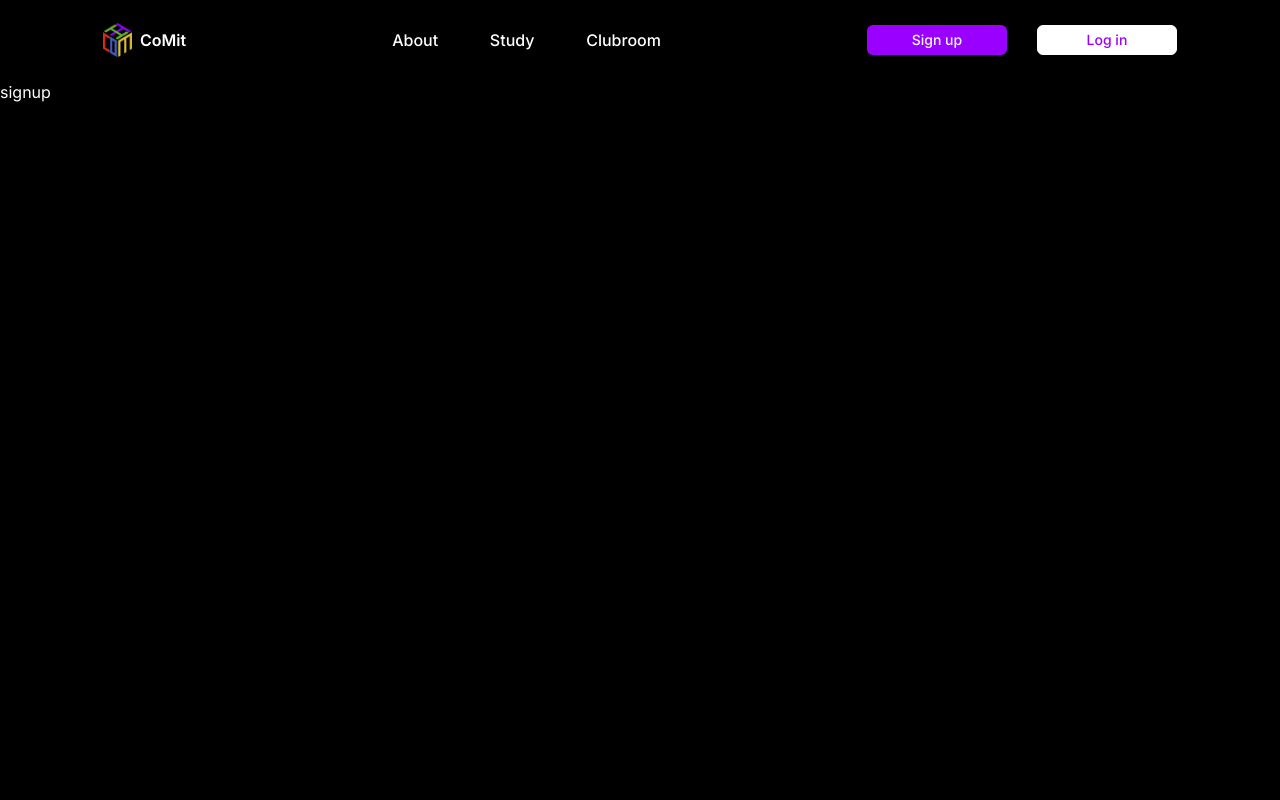
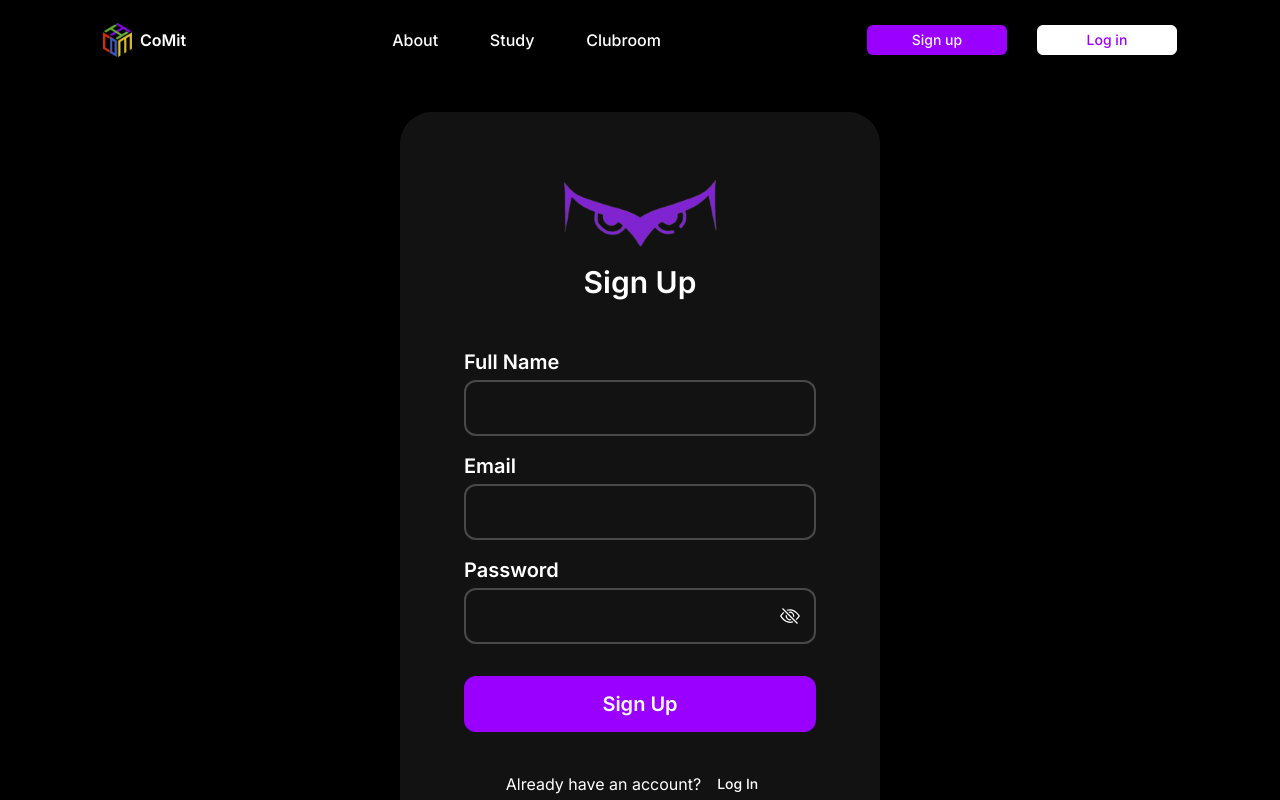
Before and after one commit to skku-comit/comit-website, a Next.js app: page /signup in a window 1280 px wide. Shown: the top 800 px of the page. Built offline with nearby package versions, Linux system fonts and the light colour scheme.

Commit message:
feat(fe): add signup page

```diff
--- a/app/(main)/login/page.tsx
+++ b/app/(main)/login/page.tsx
@@ -9,6 +9,7 @@ import { useState } from 'react'
 import { z } from 'zod'
 import { useForm } from 'react-hook-form'
 import { zodResolver } from '@hookform/resolvers/zod'
+import Link from 'next/link'
 
 interface LoginForm {
   email: string
@@ -40,7 +41,7 @@ export default function Login() {
     <div className="flex max-h-lvh w-full justify-center bg-black pb-20 pt-8 text-white">
       <form
         onSubmit={handleSubmit(onSubmit)}
-        className="flex w-[480px] flex-col items-center gap-4 rounded-[32px] bg-[#121212] p-16"
+        className="flex w-[480px] flex-col items-center gap-4 rounded-[32px] bg-[#121212] p-16 pb-8"
       >
         <Image src={ComitOwl} alt="comit_owl" width={164} />
         <p className="mb-12 text-center text-3xl font-semibold">
@@ -85,9 +86,15 @@ export default function Login() {
             <p className="text-sm text-red-500">{errors.password.message}</p>
           )}
         </div>
-        <Button className="mt-4 h-14 w-full rounded-xl text-xl font-semibold">
+        <Button className="my-4 h-14 w-full rounded-xl text-xl font-semibold">
           Log In
         </Button>
+        <div className="flex items-center justify-between">
+          <p>Don&apos;t have an account?</p>
+          <Button variant="link" className="text-white" asChild>
+            <Link href="/signup">Sign Up</Link>
+          </Button>
+        </div>
       </form>
     </div>
   )
--- a/app/(main)/signup/page.tsx
+++ b/app/(main)/signup/page.tsx
@@ -1,3 +1,113 @@
+'use client'
+
+import Image from 'next/image'
+import ComitOwl from '@/public/comitOwl.png'
+import { Button } from '@/components/ui/button'
+import { BsEye, BsEyeSlash } from 'react-icons/bs'
+import { Input } from '@/components/ui/input'
+import { useState } from 'react'
+import { z } from 'zod'
+import { useForm } from 'react-hook-form'
+import { zodResolver } from '@hookform/resolvers/zod'
+import Link from 'next/link'
+
+interface SignupForm {
+  name: string
+  email: string
+  password: string
+}
+
+const schema = z.object({
+  name: z.string().min(2, { message: '이름은 2자 이상이어야 합니다' }),
+  email: z.string().email({ message: '올바른 이메일 주소를 입력해주세요' }),
+  password: z.string().min(6, { message: '비밀번호는 6자 이상이어야 합니다' })
+})
+
 export default function Signup() {
-  return <div className="h-screen w-full bg-black text-white">signup</div>
+  const [showPassword, setShowPassword] = useState(false)
+
+  const {
+    handleSubmit,
+    register,
+    formState: { errors }
+  } = useForm<SignupForm>({
+    resolver: zodResolver(schema)
+  })
+
+  // TODO: signup API 연결
+  const onSubmit = (data: SignupForm) => {
+    console.log(data)
+  }
+
+  return (
+    <div className="flex w-full justify-center bg-black pb-20 pt-8 text-white">
+      <form
+        onSubmit={handleSubmit(onSubmit)}
+        className="flex w-[480px] flex-col items-center gap-4 rounded-[32px] bg-[#121212] p-16 pb-8"
+      >
+        <Image src={ComitOwl} alt="comit_owl" width={164} />
+        <p className="mb-8 text-center text-3xl font-semibold">Sign Up</p>
+        <div className="flex w-full flex-col gap-1">
+          <p className="text-xl font-semibold">Full Name</p>
+          <Input
+            id="name"
+            {...register('name')}
+            className="h-14 rounded-xl border-2 border-[#494949] bg-transparent"
+            type="text"
+          />
+          {errors.name && (
+            <p className="text-sm text-red-500">{errors.name.message}</p>
+          )}
+        </div>
+        <div className="flex w-full flex-col gap-1">
+          <p className="text-xl font-semibold">Email</p>
+          <Input
+            id="email"
+            {...register('email')}
+            className="h-14 rounded-xl border-2 border-[#494949] bg-transparent"
+            type="email"
+          />
+          {errors.email && (
+            <p className="text-sm text-red-500">{errors.email.message}</p>
+          )}
+        </div>
+        <div className="flex w-full flex-col gap-1">
+          <p className="text-xl font-semibold">Password</p>
+          <div className="relative">
+            <Input
+              id="password"
+              {...register('password')}
+              className="h-14 rounded-xl border-2 border-[#494949] bg-transparent"
+              type={showPassword ? 'text' : 'password'}
+            />
+            {!showPassword ? (
+              <BsEyeSlash
+                className="absolute right-4 top-1/2 -translate-y-1/2 transform cursor-pointer"
+                size={20}
+                onClick={() => setShowPassword(true)}
+              />
+            ) : (
+              <BsEye
+                className="absolute right-4 top-1/2 -translate-y-1/2 transform cursor-pointer"
+                size={20}
+                onClick={() => setShowPassword(false)}
+              />
+            )}
+          </div>
+          {errors.password && (
+            <p className="text-sm text-red-500">{errors.password.message}</p>
+          )}
+        </div>
+        <Button className="my-4 h-14 w-full rounded-xl text-xl font-semibold">
+          Sign Up
+        </Button>
+        <div className="flex items-center justify-between">
+          <p>Already have an account?</p>
+          <Button variant="link" className="text-white" asChild>
+            <Link href="/login">Log In</Link>
+          </Button>
+        </div>
+      </form>
+    </div>
+  )
 }
```
